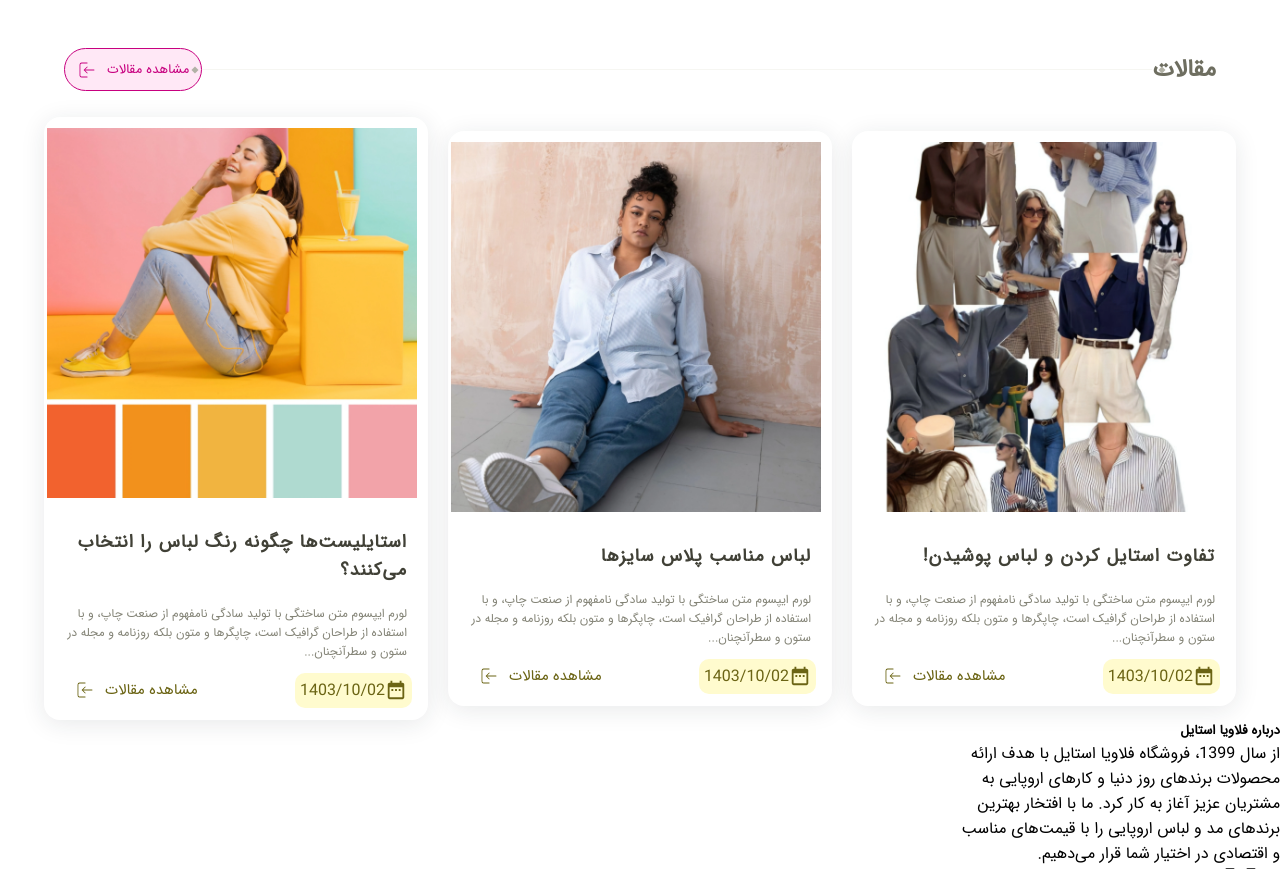
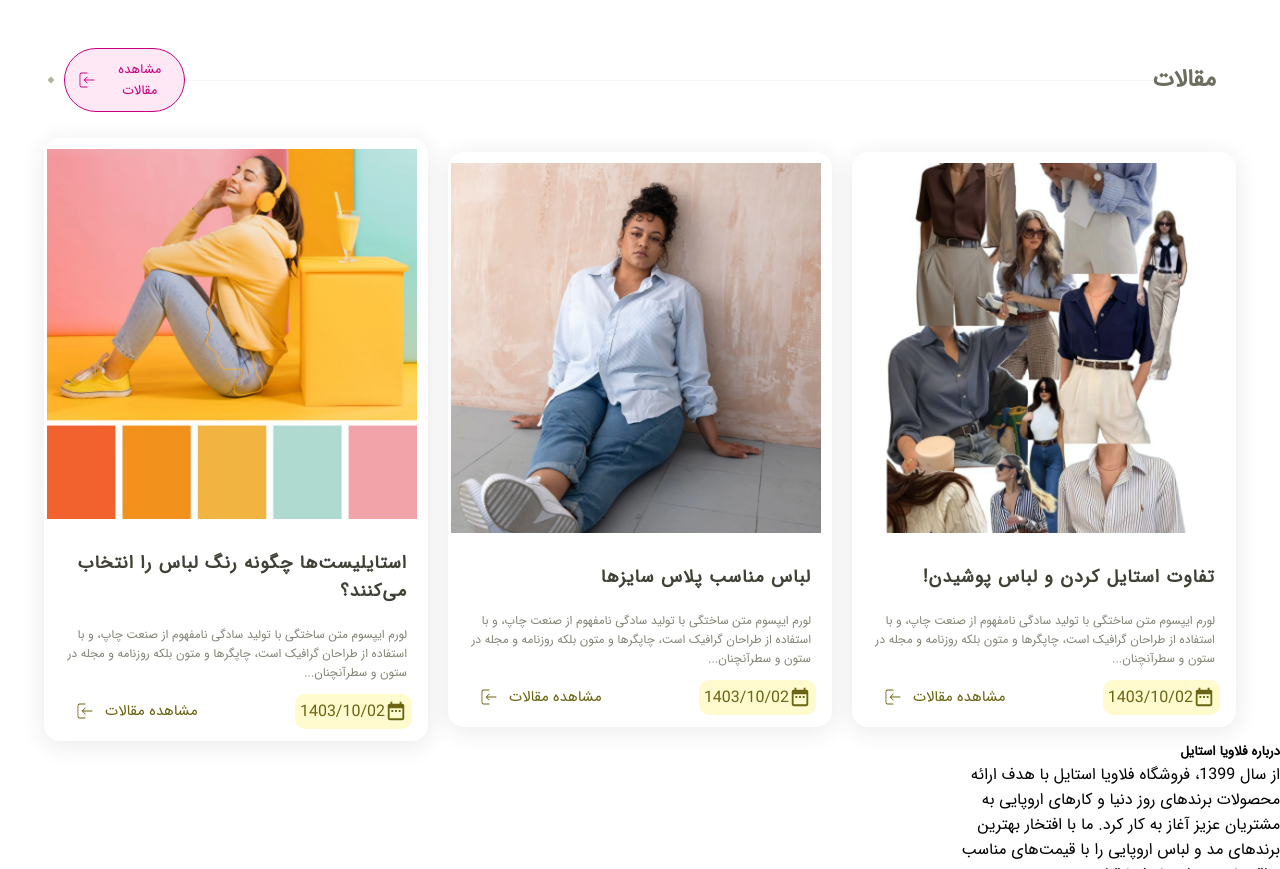
Before and after one commit to negarniazadeh/flavia-website, a plain HTML site: page index.html in a window 1280 px wide. Shown: the part 1449-2318 px from the top of the page. Drawn offline with Linux system fonts and the light colour scheme.

Commit message:
edit article title line style

```diff
--- a/assests/css/style.css
+++ b/assests/css/style.css
@@ -709,3 +709,34 @@ div#slider figure {
     border-radius: 10px;
     color: #6b6414
 }
+#article .line{
+    background: #f6f6f2;
+    height: 1px;
+    display: flex;
+    justify-content: center;
+    align-items: center;
+    width: 1100px;
+    position: relative;
+}
+#article .line::before {
+    content: " ";
+    position: absolute;
+    background: #b2b2a6;
+    width: 5px;
+    height: 5px;
+    top: 50%;
+    rotate: 45deg;
+    right: 1102px;
+    transform: translateY(-70%);
+}
+#article .line::after {
+    content: " ";
+    position: absolute;
+    background: #b2b2a6;
+    width: 5px;
+    height: 5px;
+    top: 50%;
+    rotate: 45deg;
+    transform: translateY(-70%);
+    left: 1098px;
+}
```
